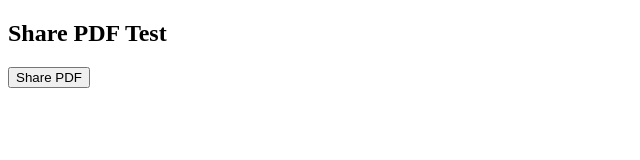
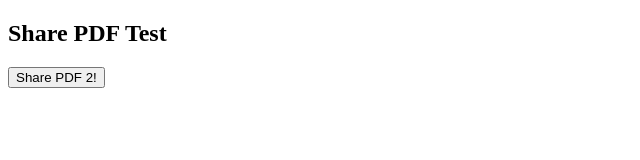
Before and after one commit to YishaiHezi/test, a plain HTML site: page index.html in a window 1280 px wide. Shown: the full height of the page, 0-640 px from the left. Drawn offline with Linux system fonts and the light colour scheme.

Commit message:
Update index.html

```diff
--- a/index.html
+++ b/index.html
@@ -7,7 +7,7 @@
 <body>
 <h2>Share PDF Test</h2>
 
-<button onclick="sharePdf()">Share PDF</button>
+<button onclick="sharePdf()">Share PDF 2!</button>
 
 <script>
     async function sharePdf() {
```
